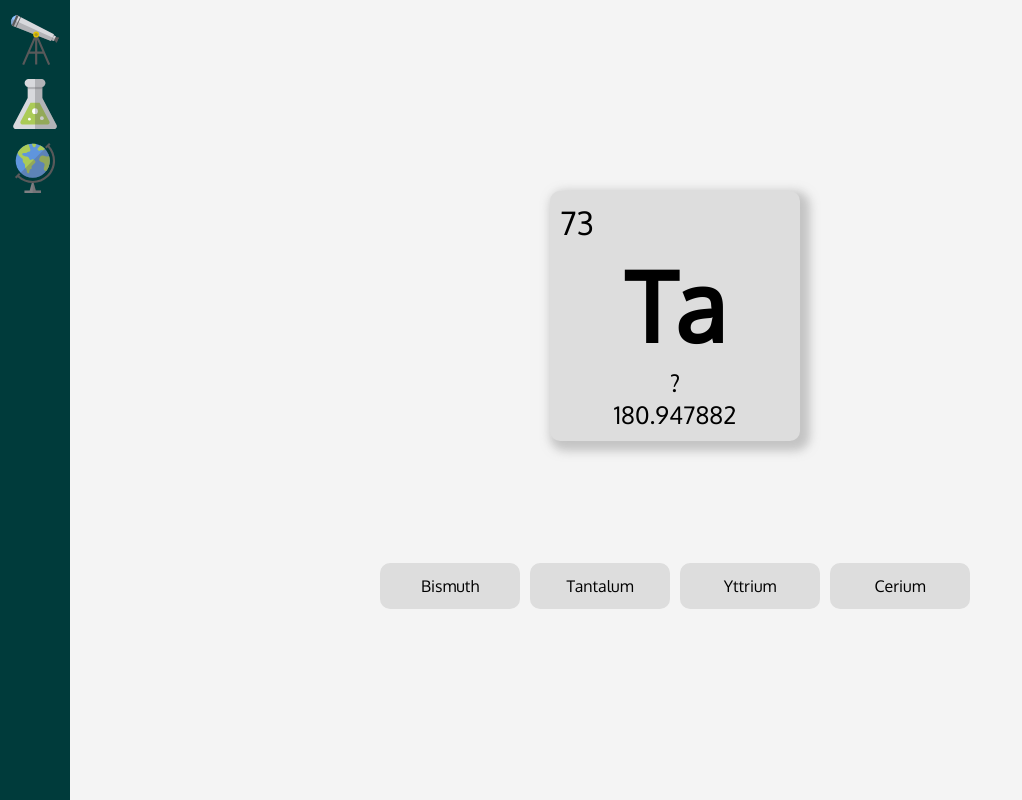
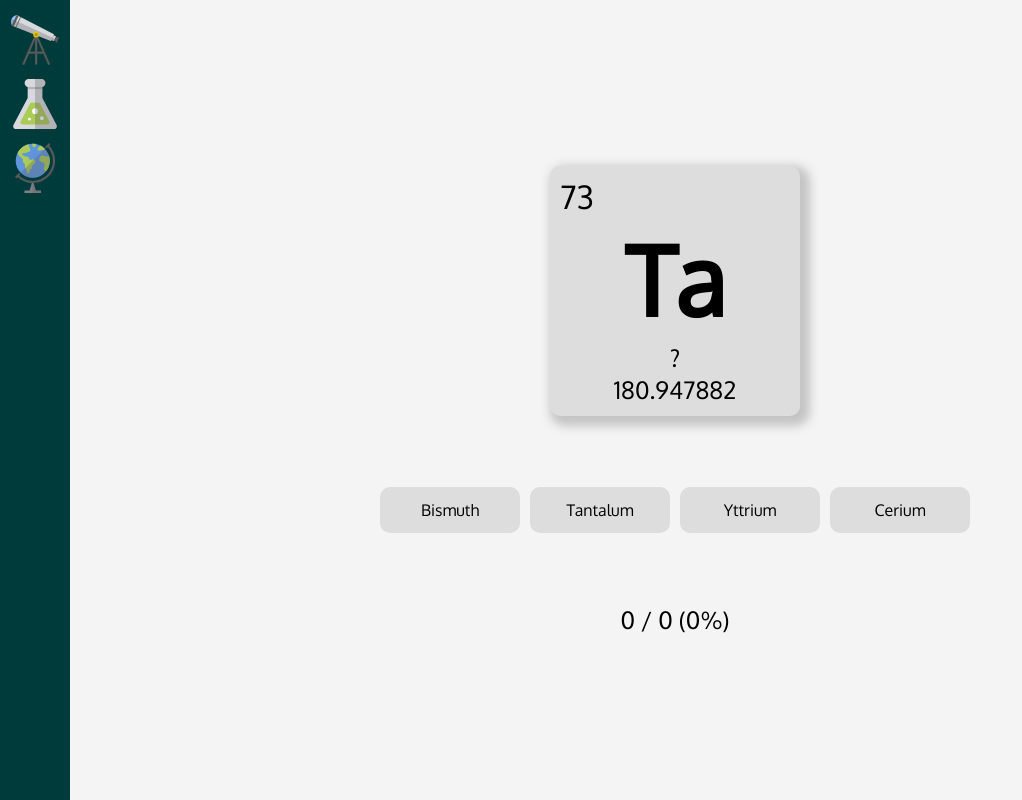
Before and after one commit to tomas-cani/synapse, a React (Create React App) app: page / in a window 1280 px wide. Shown: the whole page, without its empty margins (0-1022 px from the left). Built offline with nearby package versions, Linux system fonts and the light colour scheme.

Commit message:
Add score

```diff
--- a/src/chemistry/Chemistry.css
+++ b/src/chemistry/Chemistry.css
@@ -1,4 +1,4 @@
-.game-board {
+.Chemistry {
   height: 100%;
   padding: 10px;
   flex-direction: column;
--- a/src/chemistry/Chemistry.jsx
+++ b/src/chemistry/Chemistry.jsx
@@ -4,6 +4,7 @@ import Element from './Element';
 import periodicTable from './periodicTable';
 
 import Options from '../shared/Options';
+import Score from '../shared/Score';
 import { getRandomElement, fillWithRandomElements, shuffleArray } from '../shared/utils';
 
 import './Chemistry.css';
@@ -18,8 +19,10 @@ class Chemistry extends Component {
   constructor(props) {
     super(props);
     this.state = {
+      attempts: 0,
       correctOption: null,
       options: [],
+      correctAnswers: 0,
       selectedOptionId: null,
     };
     this.handleOptionSelect = this.handleOptionSelect.bind(this);
@@ -31,7 +34,7 @@ class Chemistry extends Component {
 
   getGameBoard() {
     return (
-      <div className="game-board">
+      <div className="Chemistry">
         <Element
           name={this.state.correctOption.name}
           mass={this.state.correctOption.atomic_mass}
@@ -45,14 +48,24 @@ class Chemistry extends Component {
           onOptionSelect={this.handleOptionSelect}
           selectedOptionId={this.state.selectedOptionId}
         />
+        <Score attempts={this.state.attempts} correctAnswers={this.state.correctAnswers} />
       </div>
     );
+  }
+
+  updateScore(id) {
+    this.setState({
+      attempts: this.state.attempts + 1,
+      correctAnswers: id === this.state.correctOption.id ? this.state.correctAnswers + 1 :
+        this.state.correctAnswers,
+    });
   }
 
   handleOptionSelect(id) {
     this.setState({
       selectedOptionId: id,
     });
+    this.updateScore(id);
     setTimeout(() => {
       this.nextQuestion();
     }, 1500);
--- /dev/null
+++ b/src/shared/Score.jsx
@@ -0,0 +1,24 @@
+import React from 'react';
+import PropTypes from 'prop-types';
+
+class Score extends React.Component {
+  percentage() {
+    const percentage = (this.props.correctAnswers / this.props.attempts) * 100;
+    return Number.isNaN(percentage) ? 0 : percentage.toFixed(0);
+  }
+
+  render() {
+    return (
+      <div className="Score">
+        <p>{this.props.correctAnswers} / {this.props.attempts} ({this.percentage()}%)</p>
+      </div>
+    );
+  }
+}
+
+Score.propTypes = {
+  attempts: PropTypes.number.isRequired,
+  correctAnswers: PropTypes.number.isRequired,
+};
+
+export default Score;
```
